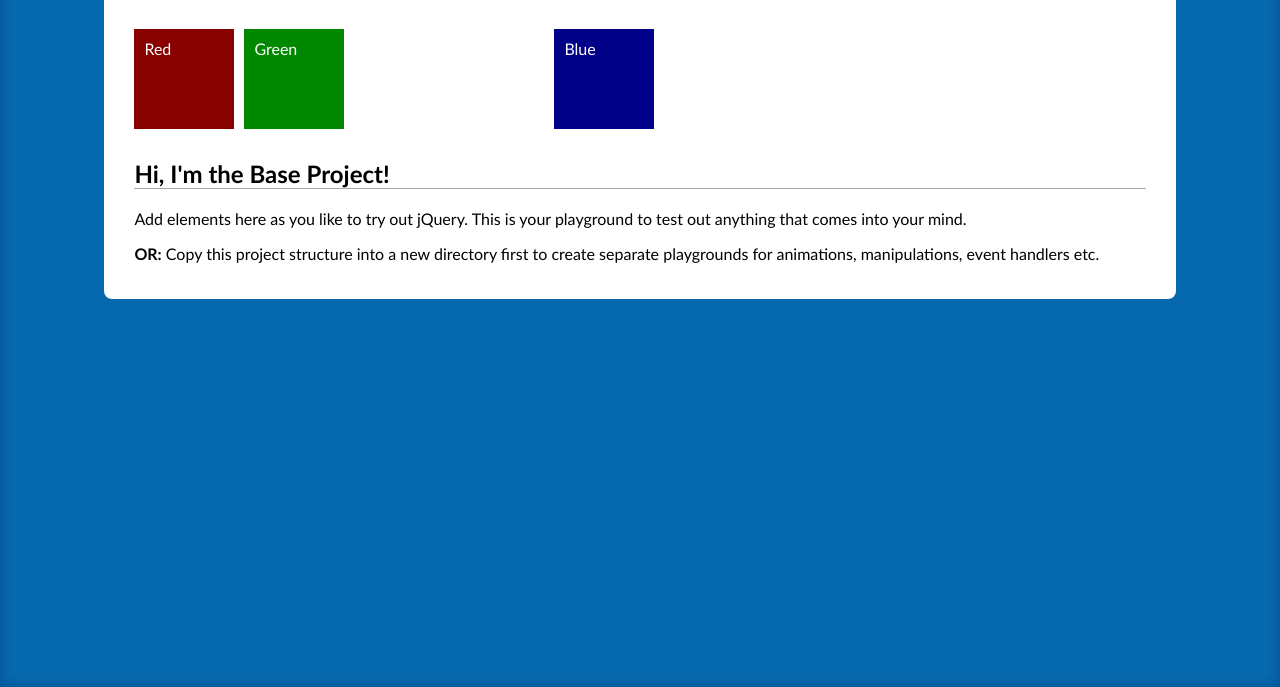
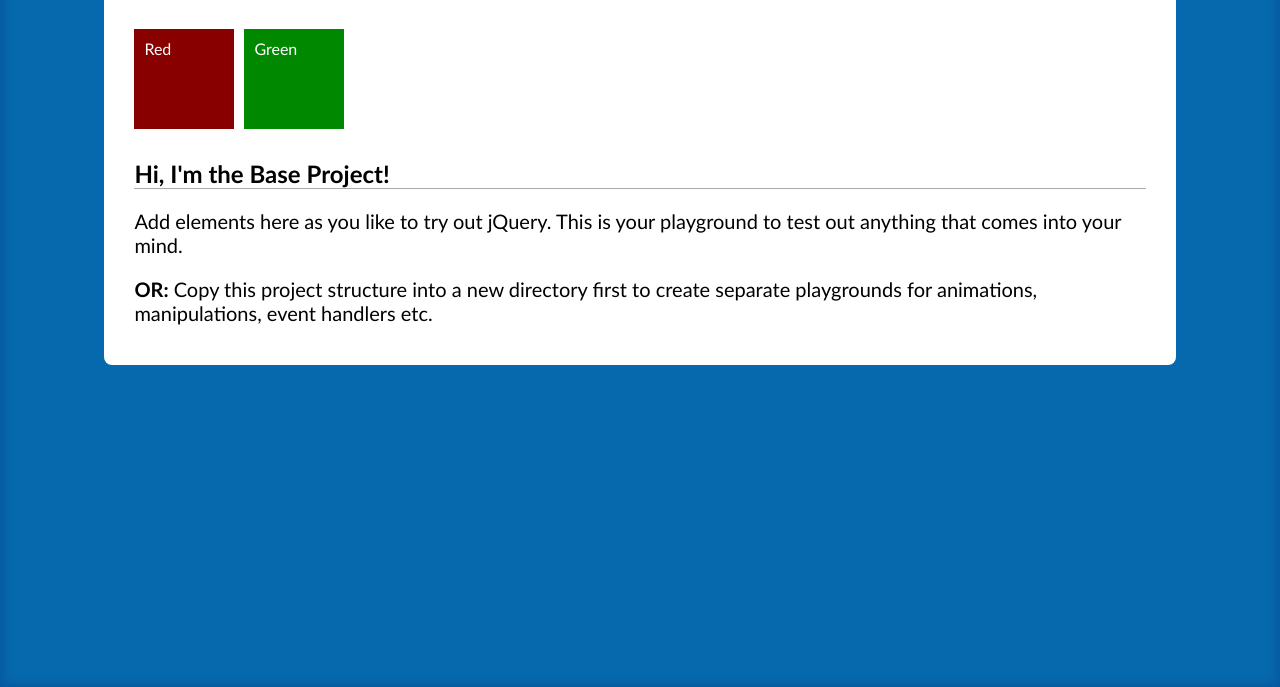
Before and after one commit to ciclonteam1912/jqueryCourse, a plain HTML site: page index.html in a window 1280 px wide. Shown: the part 113-800 px from the top of the page. Drawn offline with nearby package versions, Linux system fonts and the light colour scheme.

Commit message:
Custom Animations

```diff
--- a/js/script.js
+++ b/js/script.js
@@ -2,8 +2,21 @@ $(function() {
   // jQuery goes here...
 
   //Moving elements
+  /* $(".blue-box").animate({
+   	"opacity": "0"
+  }, 1000); //This would be the same to fadeTo(1000, 0)*/
+
+  //But with custom animations you're free to add any other properties as well
   $(".blue-box").animate({
-  	"margin-left": "+=200px" //+= this will just increase the margin you have by 200px
-  }, 1000, "linear");// here over 1000 milliseconds jQuery go ahead and add one pixel every 5 milliseconds in linear scale.
-  //If you don't pass anything as a third parameter by default is usually 'swing'.
+  	"margin-left": "200px",
+  	"opacity": "0",
+  	"height": "50px",
+  	"width": "50px",
+  	"margin-top": "25px"
+  }, 1000);
+
+  $("p").animate({
+  	fontSize: "20px"
+  }, 1000); //This custom animations doesn't work with colors, because jQuery it's not clever enough to transition between the
+  //color correctly
 });
```
Also changed, not shown: index.html (+0 -1 lines).
